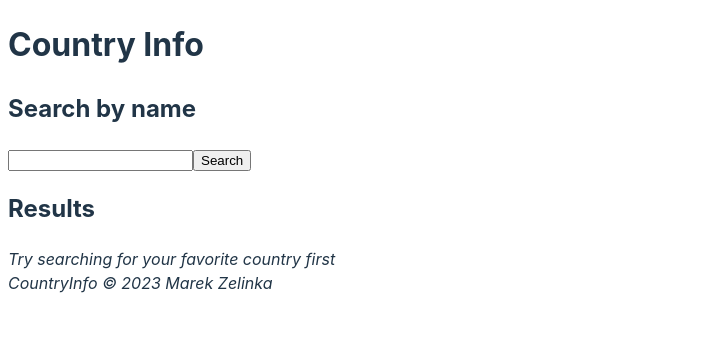
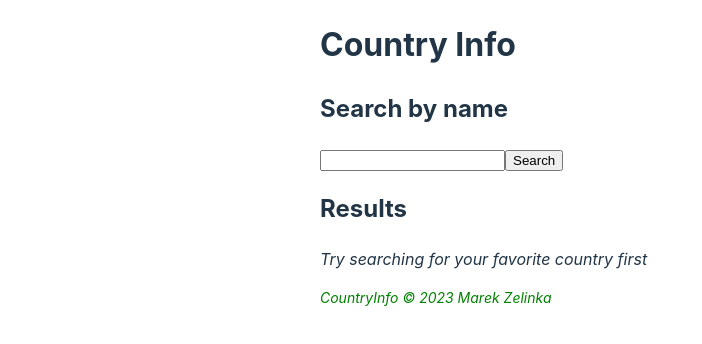
Before and after one commit to zelinka-marek/fullstack-countryinfo, a React (Vite) app: page / in a window 1280 px wide. Shown: the top 344 px of the page, without its empty margins (0-702 px from the left). Built offline with nearby package versions, Linux system fonts and the light colour scheme.

Commit message:
update styles

```diff
--- a/src/styles/index.css
+++ b/src/styles/index.css
@@ -21,3 +21,15 @@ a {
 a:hover {
   color: #535bf2;
 }
+
+.app {
+  max-width: 640px;
+  margin-right: auto;
+  margin-left: auto;
+}
+
+.app footer {
+  margin-top: 16px;
+  font-size: 14px;
+  color: green;
+}
```
